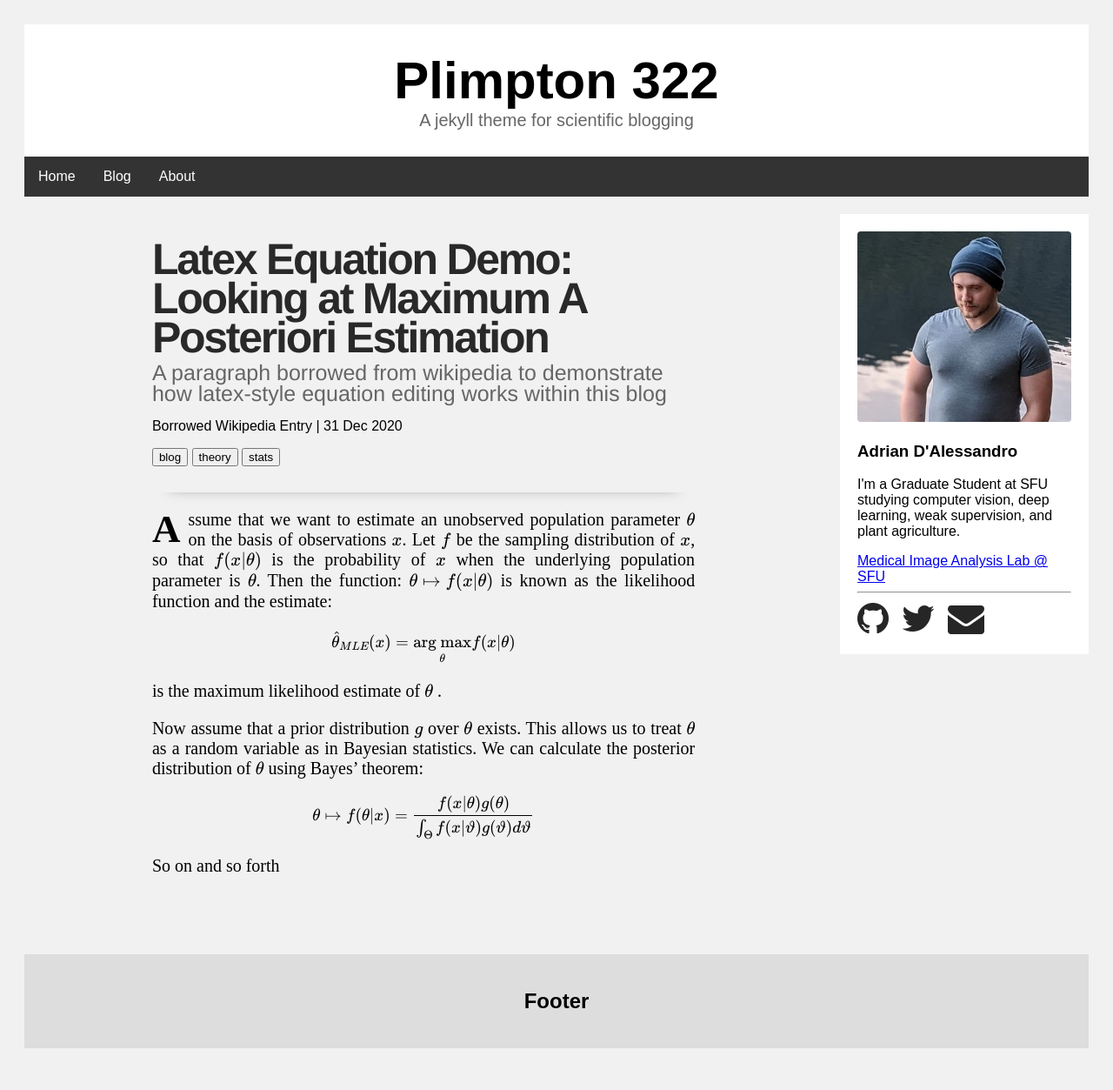
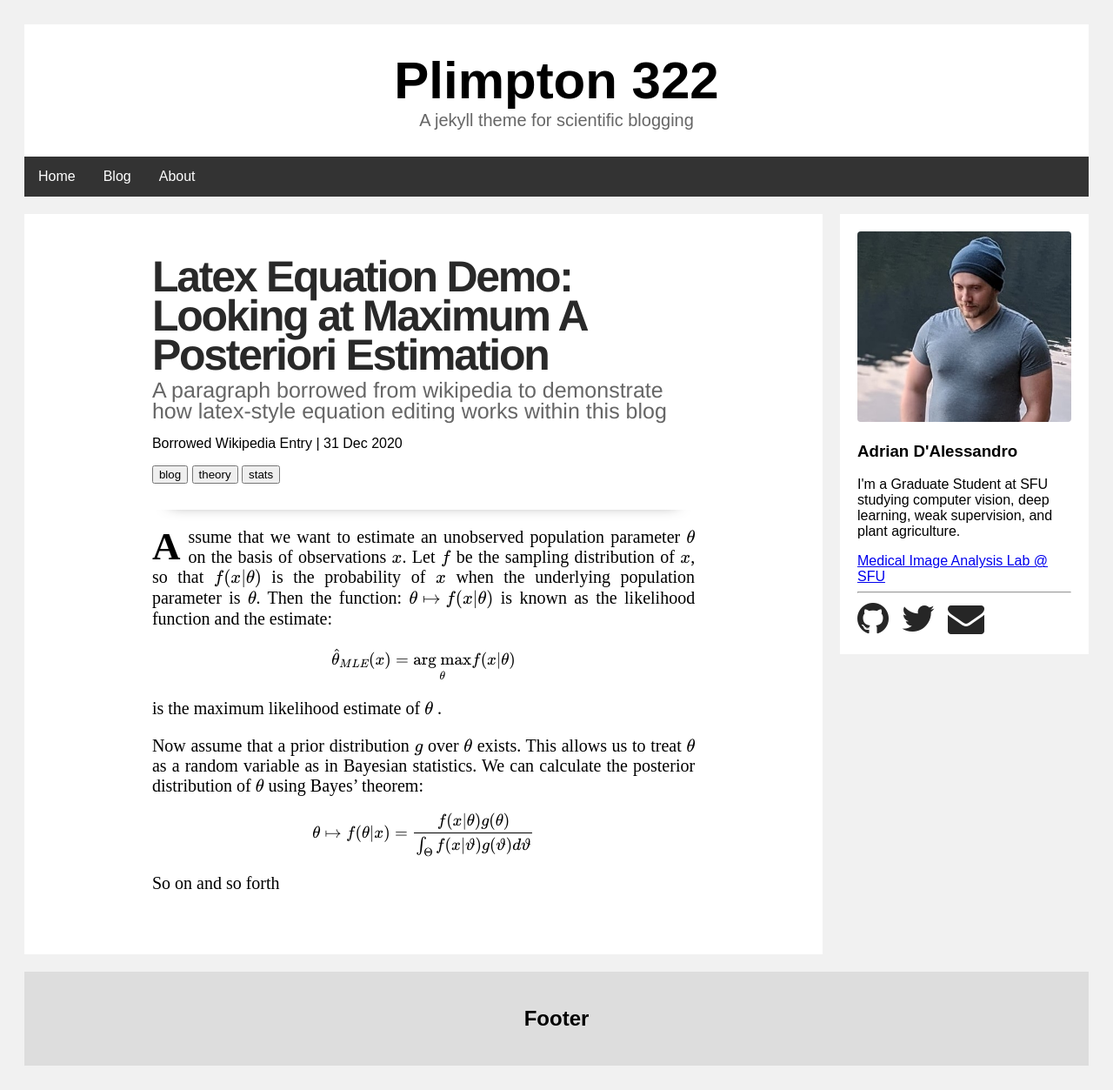
Before and after one commit to adrian-dalessandro/Plimpton322, a Jekyll site: the page built from _posts/2020-12-31-example-latex-math.md, in a window 1280 px wide. Shown: the whole page at 87% size. Built offline with Jekyll 4.4.1, drawn with Linux system fonts in a browser that asks for light colours; formulas are drawn with MathJax 3.

Commit message:
Update post.html

```diff
--- a/_layouts/post.html
+++ b/_layouts/post.html
@@ -13,7 +13,7 @@
   <body>
     {% include header.html %}
     {% capture post_content %}
-    <div class="post-card">
+    <div class="card post-card">
       <div class="post-header">
         <h1><b>{{ page.title }}</b></h1>
         <p> {{page.tagline}} </p>
```
